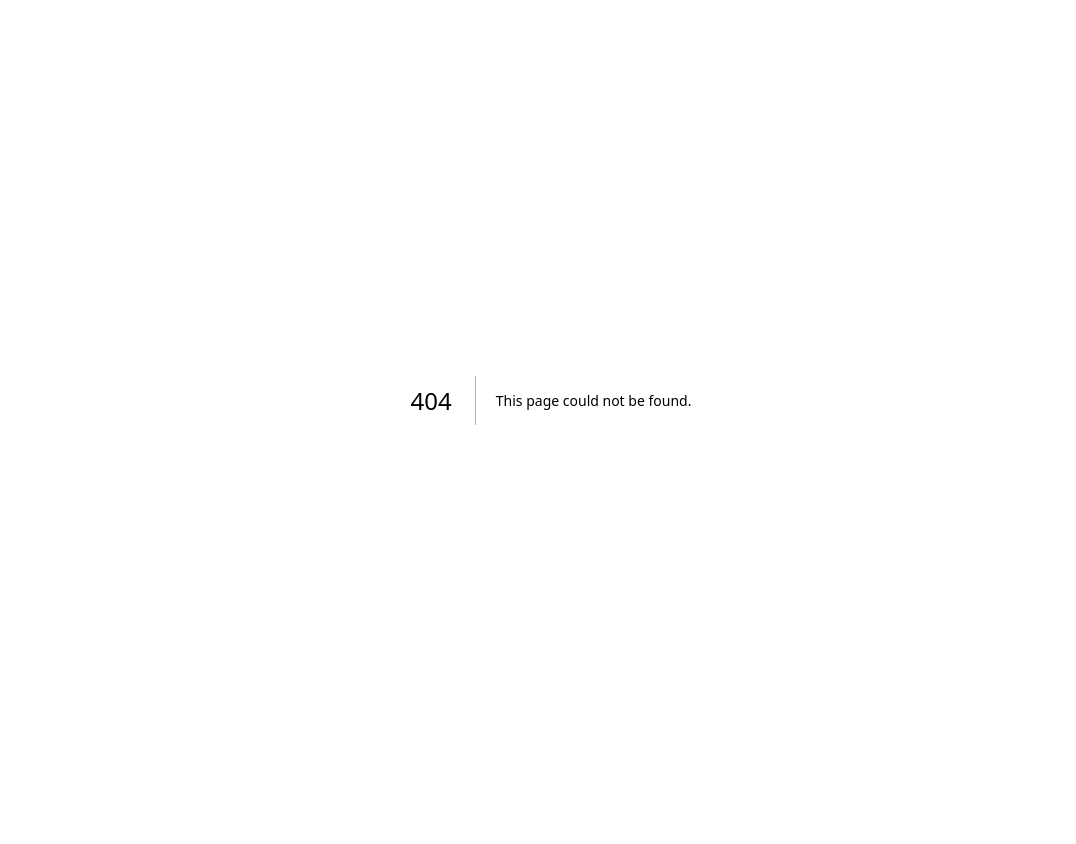
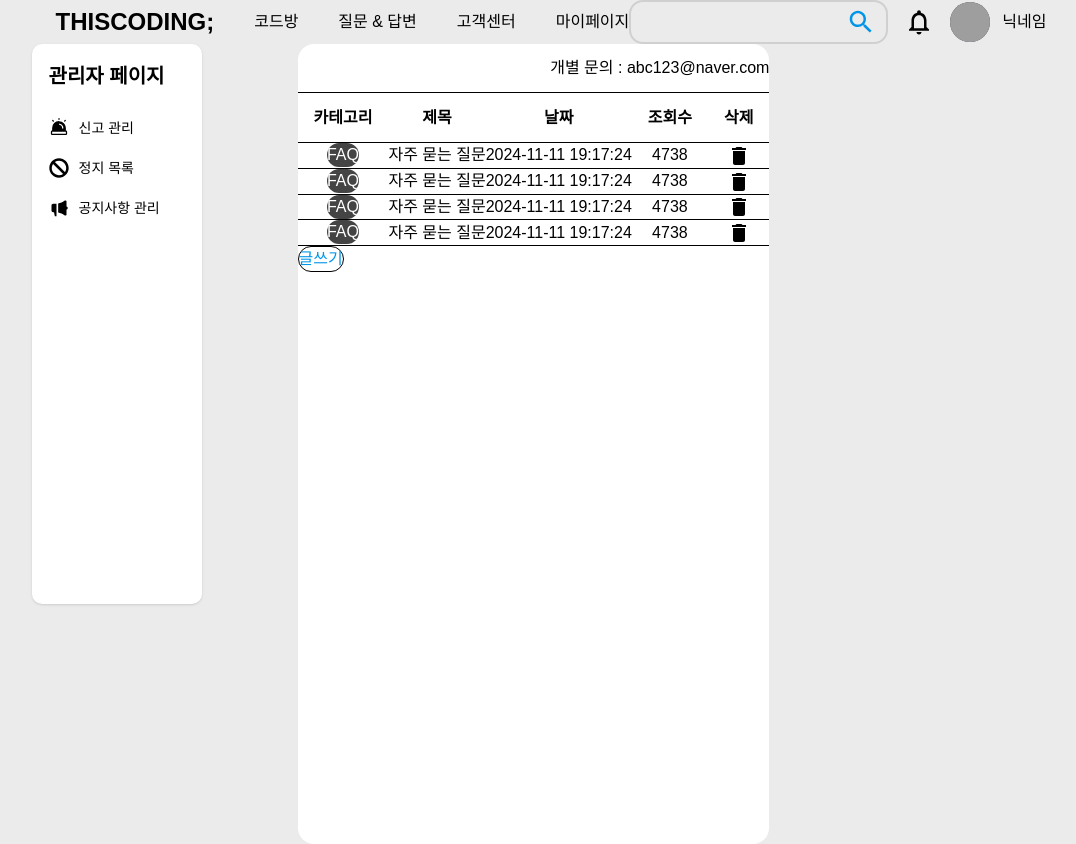
Before and after one commit to GadiGoodi/front, a Next.js app in the folder thiscoding/: page /admin/notices in a window 1280 px wide. Before the commit this address had no page. Shown: the whole page, without its empty margins (89-1165 px from the left). Before the commit the page ends 800 px from the top, so only its background shows below. Built offline with nearby package versions, Linux system fonts and the light colour scheme; grey boxes are pictures that could not be loaded; a web font is replaced by a local one.

Commit message:
feat: 관리자 공지사항 관리 페이지 퍼블리싱

```diff
--- /dev/null
+++ b/thiscoding/app/(components)/admin/notices/Notices.tsx
@@ -0,0 +1,35 @@
+import "@/app/globals.css"
+import NoticesContent from "./NoticesContent";
+import Link from "next/link";
+const Notices = () => {
+  return (
+    <>
+      <>
+        <div className="w-[950] h-[650] bg-[#FFFFFF] ml-24 rounded-2xl border-[#EBEBEB] relative">
+          <div className="absolute flex justify-end mt-3 right-[50] w-full font-thin">개별 문의 : abc123@naver.com</div>
+          <table className="w-[850] ml-[50] mt-12 mr-[50]">
+            <thead>
+              <tr className="border-t border-b border-black h-[50px]">
+                <th className="px-4 py-2 align-middle">카테고리</th>
+                <th className="px-4 py-2 align-middle w-[380]">제목</th>
+                <th className="px-4 py-2 align-middle w-[200]">날짜</th>
+                <th className="px-4 py-2 align-middle">조회수</th>
+                <th className="px-4 py-2 align-middle">삭제</th>
+              </tr>
+            </thead>
+            <tbody>
+              <NoticesContent />
+              <NoticesContent />
+              <NoticesContent />
+              <NoticesContent />
+            </tbody>
+          </table>
+          <Link href="#" className="w-[90] h-[40] border rounded-2xl flex justify-center items-center border-black absolute right-[50] bottom-[30] text-[#0095E8]">
+            글쓰기
+          </Link>
+        </div>
+      </>
+    </>
+  )
+}
+export default Notices;
--- /dev/null
+++ b/thiscoding/app/(components)/admin/notices/NoticesContent.tsx
@@ -0,0 +1,26 @@
+import "@/app/globals.css"
+import DeleteIcon from '@mui/icons-material/Delete';
+const Post = () => {
+
+
+  const deleteNotices = () => {
+    const removeNotices = () => {
+      //공지사항 삭제 api
+    }
+  }
+
+  return (
+    <tr className="border-b border-black h-[50]">
+      <td className="flex justify-center items-center h-[50] text-center">
+        <div>
+          <div className="flex justify-center items-center rounded-full w-[80] h-[30] bg-[#444444] text-white">FAQ</div>
+        </div>
+      </td>
+      <td className="text-center">자주 묻는 질문</td>
+      <td className="text-center">2024-11-11 19:17:24</td>
+      <td className="text-center">4738</td>
+      <td className="text-center"><DeleteIcon onClick={() => deleteNotices()} /></td>
+    </tr>
+  );
+}
+export default Post;
--- /dev/null
+++ b/thiscoding/app/admin/notices/layout.tsx
@@ -0,0 +1,20 @@
+import type { Metadata } from "next";
+
+export const metadata: Metadata = {
+  title: "관리자 공지사항 관리 페이지",
+  description: "관리자 공지사항에 대한 관리가 가능한 페이지",
+};
+
+export default function RootLayout({
+  children,
+}: Readonly<{
+  children: React.ReactNode;
+}>) {
+  return (
+    <html lang="en">
+      <body>
+        {children}
+      </body>
+    </html>
+  );
+}
--- /dev/null
+++ b/thiscoding/app/admin/notices/page.tsx
@@ -0,0 +1,16 @@
+'use client'
+import "@/app/globals.css"
+import SideTap from "@/app/(components)/SideTap";
+import Headers from "@/app/(components)/common/Headers";
+import Notices from "@/app/(components)/admin/notices/Notices";
+export default function Home() {
+  return (
+    <div>
+      <Headers />
+      <div className="flex">
+        <SideTap />
+        <Notices />
+      </div>
+    </div>
+  );
+}
```
